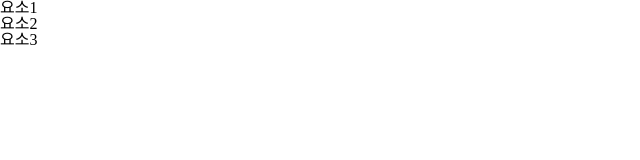
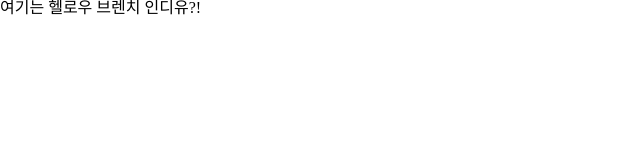
Before and after one commit to ParkYoungWoong/test1, a website: page index.html in a window 1280 px wide. Shown: the whole page, without its empty margins (0-640 px from the left). Drawn offline with Linux system fonts and the light colour scheme.

Commit message:
마스터 브렌치 체크

```diff
--- a/index.html
+++ b/index.html
@@ -38,9 +38,7 @@
 <body>
 <div class="container">
 
-    <div>요소1</div>
-    <div>요소2</div>
-    <div>요소3</div>
+    <p>여기는 헬로우 브렌치 인디유?!</p>
 
 </div>
 </body>
```
